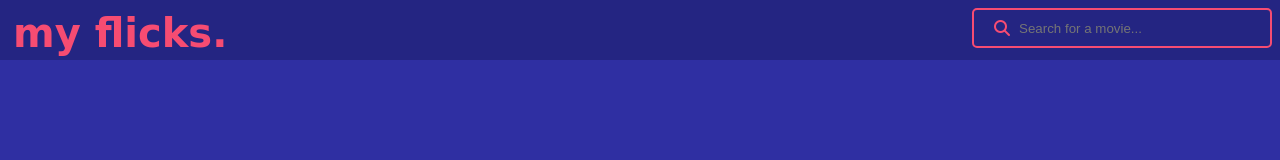
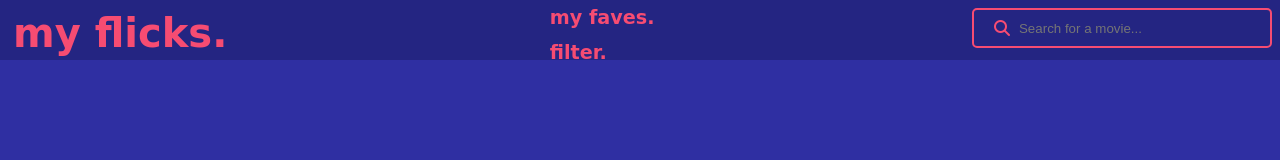
Before and after one commit to Sofiapaavola/Movie-Search, a website built with webpack: page index.html in a window 1280 px wide. Built offline with nearby package versions, Linux system fonts and the light colour scheme; a web font is replaced by a local one.

Commit message:
extension first commit

```diff
--- a/index.html
+++ b/index.html
@@ -15,6 +15,10 @@
         <nav>
             <ul class="links">
                 <li id="page-title">my flicks.</li>
+                <div class="movie-extension-links">
+                    <li>my faves.</li>
+                    <li>filter.</li>
+                </div>
                 <div class="movie-search-bar">
                     <span class="icon"><i class="fa fa-search"></i></span>
                     <li> <input id="search-bar" placeholder="Search for a movie..." type="search"> </li>
--- a/src/scss/components/_nav.scss
+++ b/src/scss/components/_nav.scss
@@ -19,6 +19,14 @@ nav {
             margin: 5px;
         }
 
+        .movie-extension-links {
+            li {
+            display: flex;
+            flex-direction: column;
+            align-content: flex-end;
+            }
+        }
+
         .movie-search-bar .icon {
                 position: absolute;
                 top: 40%;
@@ -26,7 +34,7 @@ nav {
                 margin-left: 30px;
                 top: 20px;
                 color: $title-font-color;
-            }
+        }
 
         @include sm {
             display: flex;
@@ -38,6 +46,7 @@ nav {
             padding: 8px;
             font-size: 1.2em;
             font-weight: bold;
+
 
             #search-bar {
                 width: 300px;
--- a/src/scss/main.scss
+++ b/src/scss/main.scss
@@ -12,8 +12,6 @@
 @import 'components/nav';
 @import 'components/movie-list';
 
-
-
 body {
     font-family: $font-family;
     font-size: $font-size;
```
Also changed, not shown: dist/main.css.
